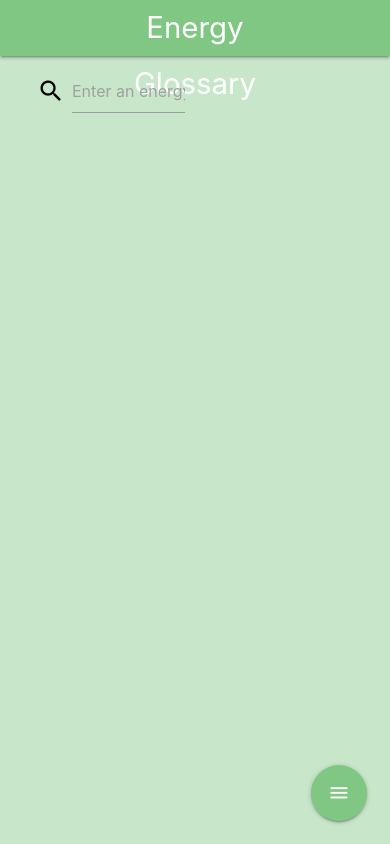
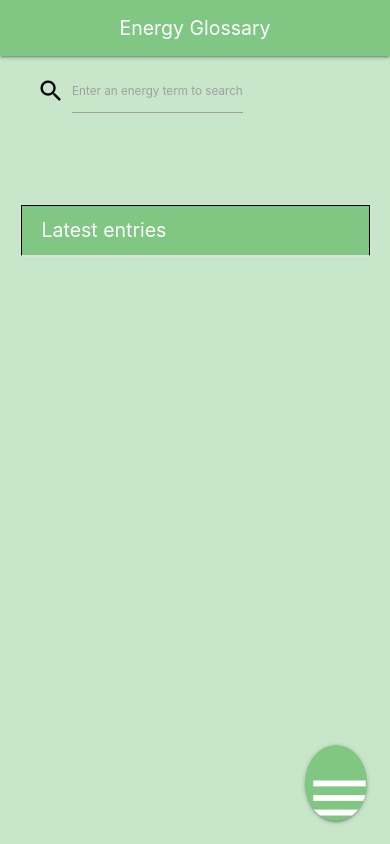
Before and after one commit to rphanley/Energy-Glossary-Project, a Flask app: page /home in a window 390 px wide. Run offline with Flask 2, Linux system fonts and the light colour scheme; data that the repository does not hold is empty; some libraries are stand-ins or nearby versions.

Commit message:
Added message page + return to home, added styling for mobile and desktop

```diff
--- a/static/css/style.css
+++ b/static/css/style.css
@@ -1,11 +1,3 @@
-.btn_small {
-    height: 24px;
-    width: 60px;
-    line-height: 24px;
-    margin: 5px 5px;
-    padding: 0 0.5em;
-
-}
 
 /* Allow lower case text on Materialize buttons */
 .btn-small {
@@ -13,15 +5,95 @@
 
 }
 
+/* Settings for "New!" badge on new database entries */
 #badge {
   font-size:1rem ;
   float:none;
   background-color: red
 }
 
+/* Move term title display to left */
 #term_title {
   display: flex;
   justify-content: left;
+}
+
+/* Set term title font size bigger than h1 for mobile devices */
+#term_text {
+    font-size: 5vw;
+}
+
+/* Increase term description font size for mobile devices */
+#desc_text {
+    font-size: 3vw;
+}
+
+/* Put border around each list item in the record display */
+.collection li {
+    border: 1px solid black;
+
+}
+/* Enlarge font sizes for input box and record display, for mobile devices */
+#search_input {
+    font-size:3vw;
+}
+
+#entry_list_title {
+    font-size:5vw;
+}
+
+#entry_list {
+    font-size:3vw;
+}
+
+/* Set navbar title font size bigger for mobile devices */
+nav .brand-logo {
+    font-size: 5vw;
+}
+
+/* Set add and update page title font size bigger for mobile devices */
+.update_title {
+    font-size: 6vw;
+}
+
+/* Enlarge add and update page input font sizes  for mobile devices */
+#term_name {
+    font-size:4vw;
+}
+
+#term_description {
+    font-size:4vw;
+}
+
+/* Enlarge the floating action button for display on mobile devices */
+.btn-floating.btn-large {
+    width: 16vw;
+    height:9vh;
+    padding: 0;
+}
+
+/* Enlarge the floating action button menu items also */
+.float_items {
+    width: 13vw;
+    height:7vh;
+    padding-bottom: 0;
+}
+
+/* Enlarge and reposition the menu icon on the floating action button */
+.btn-large i {
+    font-size: 5rem;
+    padding-top:3vh;
+}
+
+/* Increase spacing between the floating action button and menu items */
+.fixed-action-btn ul li {
+    margin-bottom: 10vh;
+}
+
+/* Enlarge and reposition the menu item icons on the floating action button */
+.fixed-action-btn ul li i {
+    font-size: 5rem;
+    padding-top:2vh;
 }
 
 /* light green background for body */
--- a/templates/base.html
+++ b/templates/base.html
@@ -15,7 +15,7 @@
 
 
 			<ul id="nav-mobile" class="right hide-on-med-and-down">
-				<li><a class="btn-small blue" href="{{url_for('add')}}">Add</a></li>
+				<li><a class="btn-small green lighten-4 black-text" href="{{url_for('add')}}">Add</a></li>
                 {% block update_here %}{% endblock %}
                 {% block delete_here %}{% endblock %}
 			</ul>
@@ -42,7 +42,9 @@
             $(".button-collapse").sideNav();
             $('.fixed-action-btn').floatingActionButton();
 
+
         });
+
 
         <!-- Initialize floating action button (menu) for mobile -->
         document.addEventListener('DOMContentLoaded', function() {
--- a/templates/index.html
+++ b/templates/index.html
@@ -3,37 +3,41 @@
 
 	<form action="{{ url_for('search_terms') }}" method="POST" id="search_form">
 		<div class="center row">
-			<div class="input-field col s6 black-text">
+			<div class="input-field col s8 black-text">
 				<i class="black-text material-icons prefix">search</i>
-				<input type="text" placeholder="Enter an energy term to search for" name="search_input" class="black-text" >
+				<input id="search_input" type="text" placeholder="Enter an energy term to search for" name="search_input" class="black-text" >
             </div>
 			</div>
 	</form>
 	<br>
 	<br>
 
+
+        <ul class="collection with-header">
+            <li class="collection-header green lighten-2 white-text">
+                <span id="entry_list_title">Latest entries</span>
+            </li>
+
             {% for record in records %}
             <li>
+                <a id ="entry_list" href="{{url_for('get_record', record_id=record['_id'])}}"
+                    class="collection-item green lighten-4 black-text"><strong>{{record['term']}}</strong></a>
+            </li>
 
-		<div>
-			<strong>{{record['term']}}</strong>
-		</div>
+            {% endfor %}
+        </ul>
 
-		<div>
-			<span>
-	                {{record['description']}}
-	            </span>
-		</div>
-	</li>
-	{% endfor %}
+
+
 
 
 	<div class="fixed-action-btn click-to-toggle hide-on-large-only">
 		<a class="btn-floating btn-large green lighten-2">
            <i class="large material-icons">menu</i>
       	</a>
+
 		<ul>
-		<li><a class="btn-floating green darken-1" href="{{url_for('add')}}"><i class="material-icons">add</i></a>
+			<li><a class="float_items btn-floating green darken-1" href="{{url_for('add')}}"><i class="material-icons">add</i></a>
 			</li>
 		</ul>
 	</div>
```
Also changed, not shown: templates/add.html (+9 -9 lines), templates/message.html (+6 -8 lines), templates/read.html (+10 -9 lines), templates/update.html (+11 -11 lines). Lines whose indentation alone changed are shown as unchanged.
